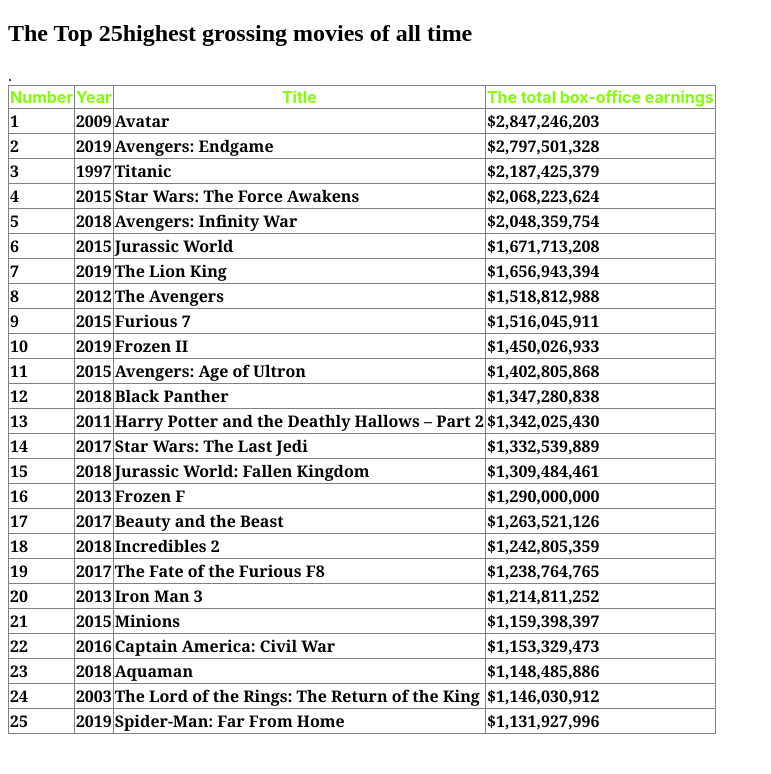
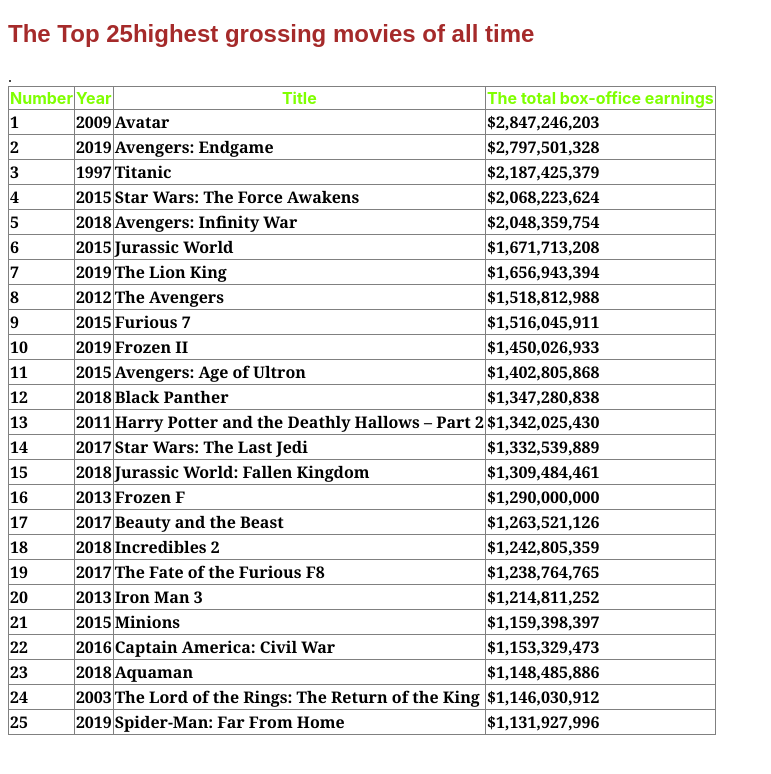
Before and after one commit to zandilebelovedkolo-ITvarsity/Module-1Assessment-4, a plain HTML site: page index.html in a window 1280 px wide. Shown: the whole page, without its empty margins (0-771 px from the left). Drawn offline with Linux system fonts and the light colour scheme.

Commit message:
Update style.css

```diff
--- a/style.css
+++ b/style.css
@@ -9,3 +9,7 @@ th{
 font-family: -apple-system, BlinkMacSystemFont, 'Segoe UI', Roboto, Oxygen, Ubuntu, Cantarell, 'Open Sans', 'Helvetica Neue', sans-serif;
 color: chartreuse;
 }
+h2{
+    font-family: sans-serif;
+    color: brown;
+}
```
